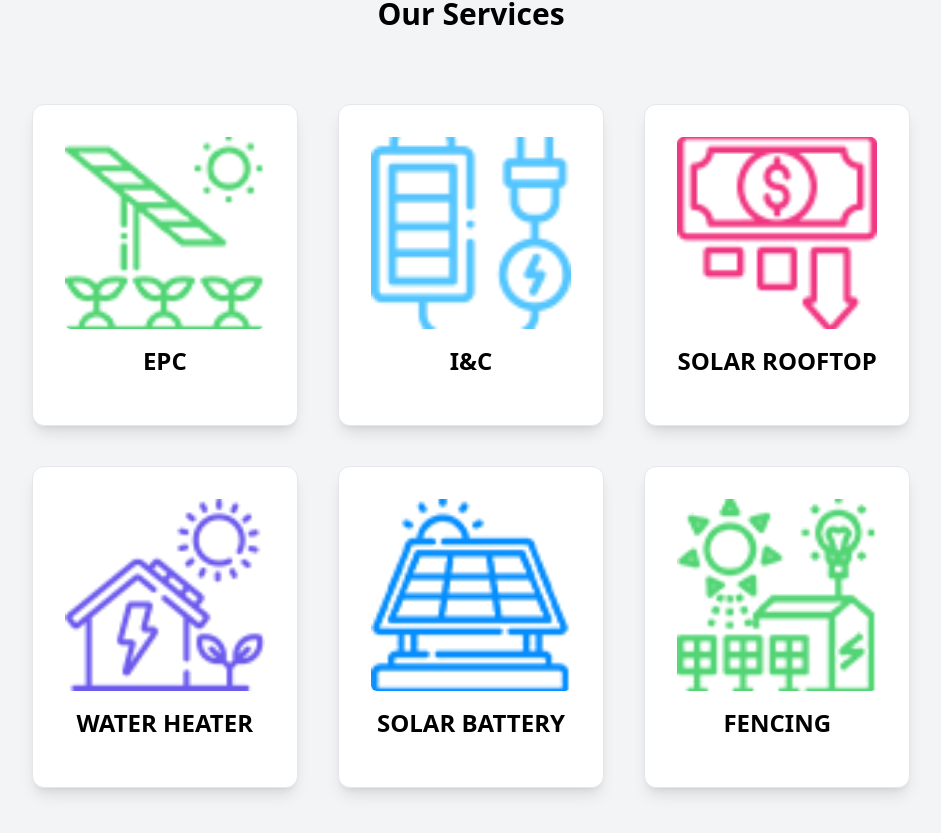
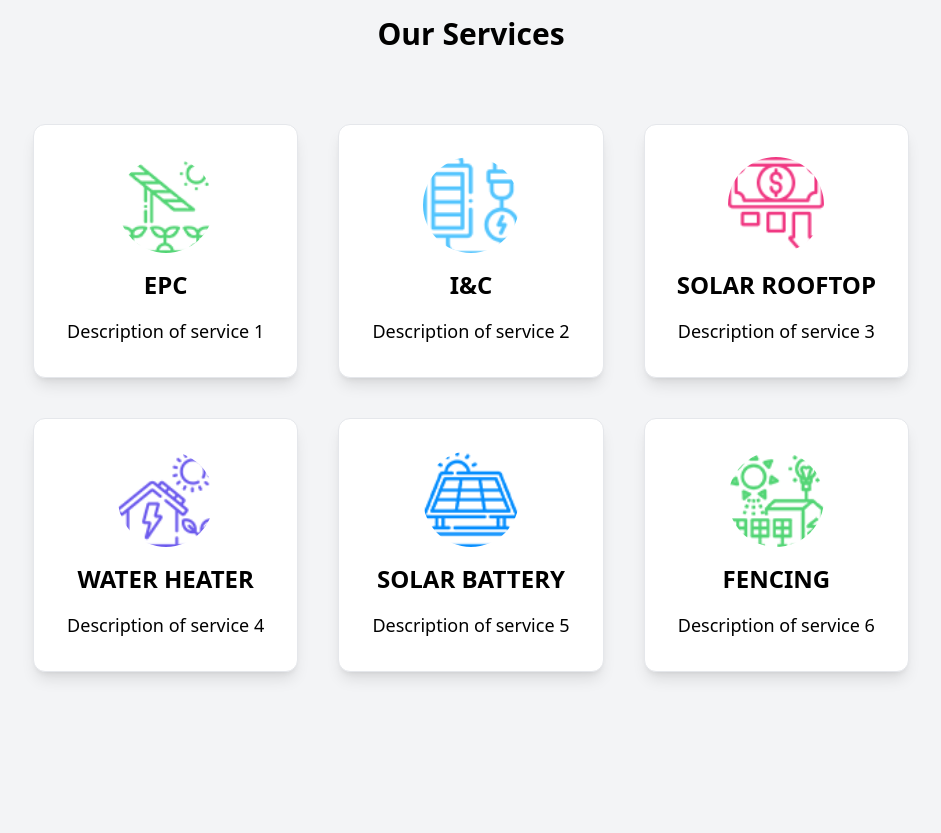
Before and after one commit to mcrgit530/vr-green-energy, a React (Create React App) app: page / in a window 1280 px wide. Shown: the part 1636-2469 px from the top of the page, without its empty margins (169-1110 px from the left). Built offline with nearby package versions, Linux system fonts and the light colour scheme.

Commit message:
Update Services.js

```diff
--- a/src/Services.js
+++ b/src/Services.js
@@ -1,4 +1,3 @@
-// Services.js
 import React from 'react';
 import epcImage from './images/epc.png';
 import icImage from './images/I&C.png';
@@ -6,10 +5,11 @@ import rooftopImage from './images/rooftop.png';
 import waterHeaterImage from './images/water heater.png';
 import batteryImage from './images/battery.png';
 import fencingImage from './images/fencing.png';
+
 const services = [
   { id: 1, title: "EPC", description: "Description of service 1", imageUrl: epcImage },
   { id: 2, title: "I&C", description: "Description of service 2", imageUrl: icImage },
-  { id: 3, title: "SOLAR ROOFTOP ", description: "Description of service 3", imageUrl: rooftopImage},
+  { id: 3, title: "SOLAR ROOFTOP", description: "Description of service 3", imageUrl: rooftopImage },
   { id: 4, title: "WATER HEATER", description: "Description of service 4", imageUrl: waterHeaterImage },
   { id: 5, title: "SOLAR BATTERY", description: "Description of service 5", imageUrl: batteryImage },
   { id: 6, title: "FENCING", description: "Description of service 6", imageUrl: fencingImage },
@@ -20,9 +20,11 @@ const Services = () => {
     <div className="grid grid-cols-1 md:grid-cols-2 lg:grid-cols-3 gap-10 p-10">
       {services.map(service => (
         <div key={service.id} className="bg-white p-8 border rounded-xl shadow-lg transition duration-300 ease-in-out transform hover:scale-105">
-          <img src={service.imageUrl} alt={service.title} className="w-full h-48 object-cover rounded-md mb-4" />
+          <div className="flex justify-center items-center mb-4">
+            <img src={service.imageUrl} alt={service.title} className="w-24 h-24 object-cover rounded-full" />
+          </div>
           <h3 className="text-2xl font-semibold mb-4">{service.title}</h3>
-
+          <p className="text-lg">{service.description}</p>
         </div>
       ))}
     </div>
```
